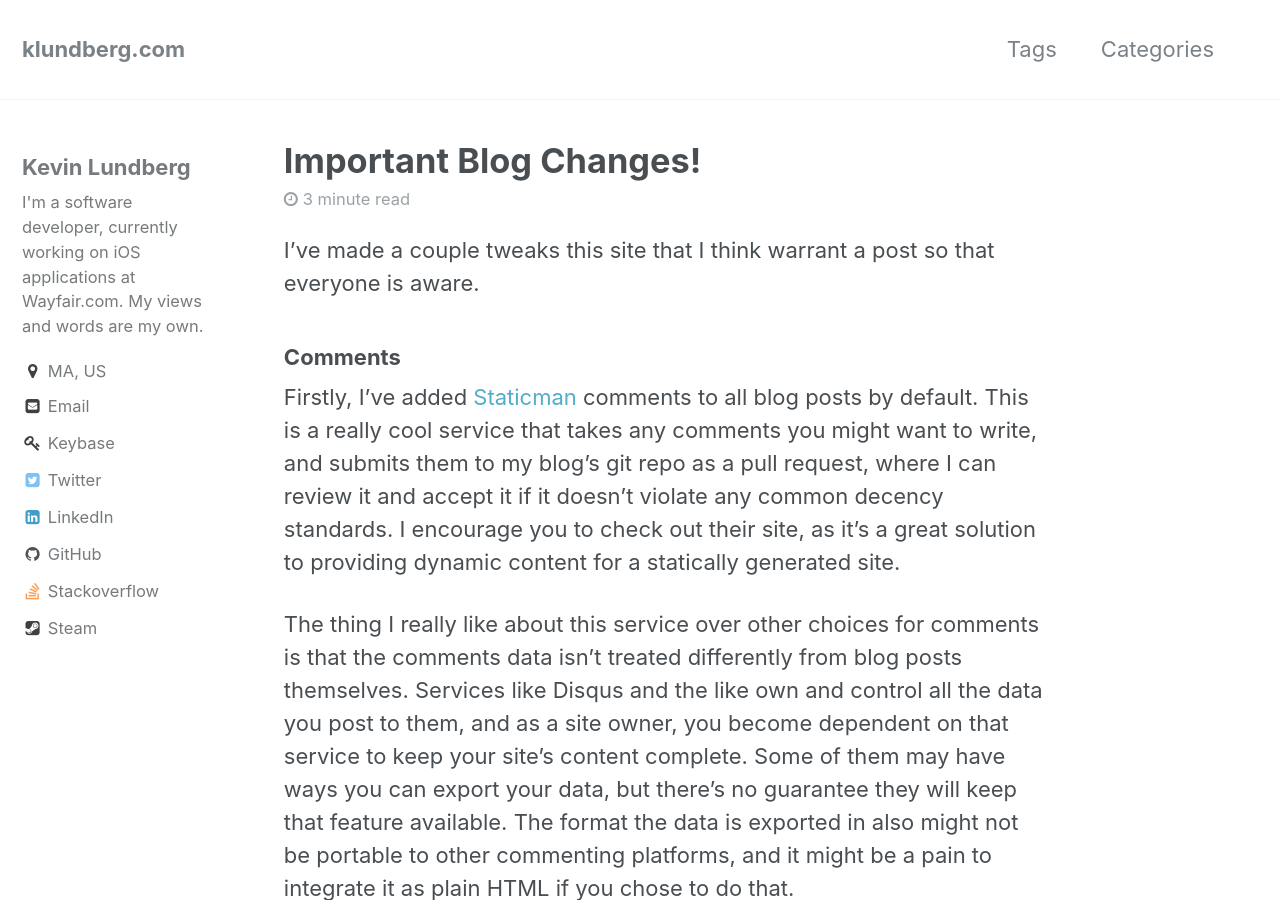
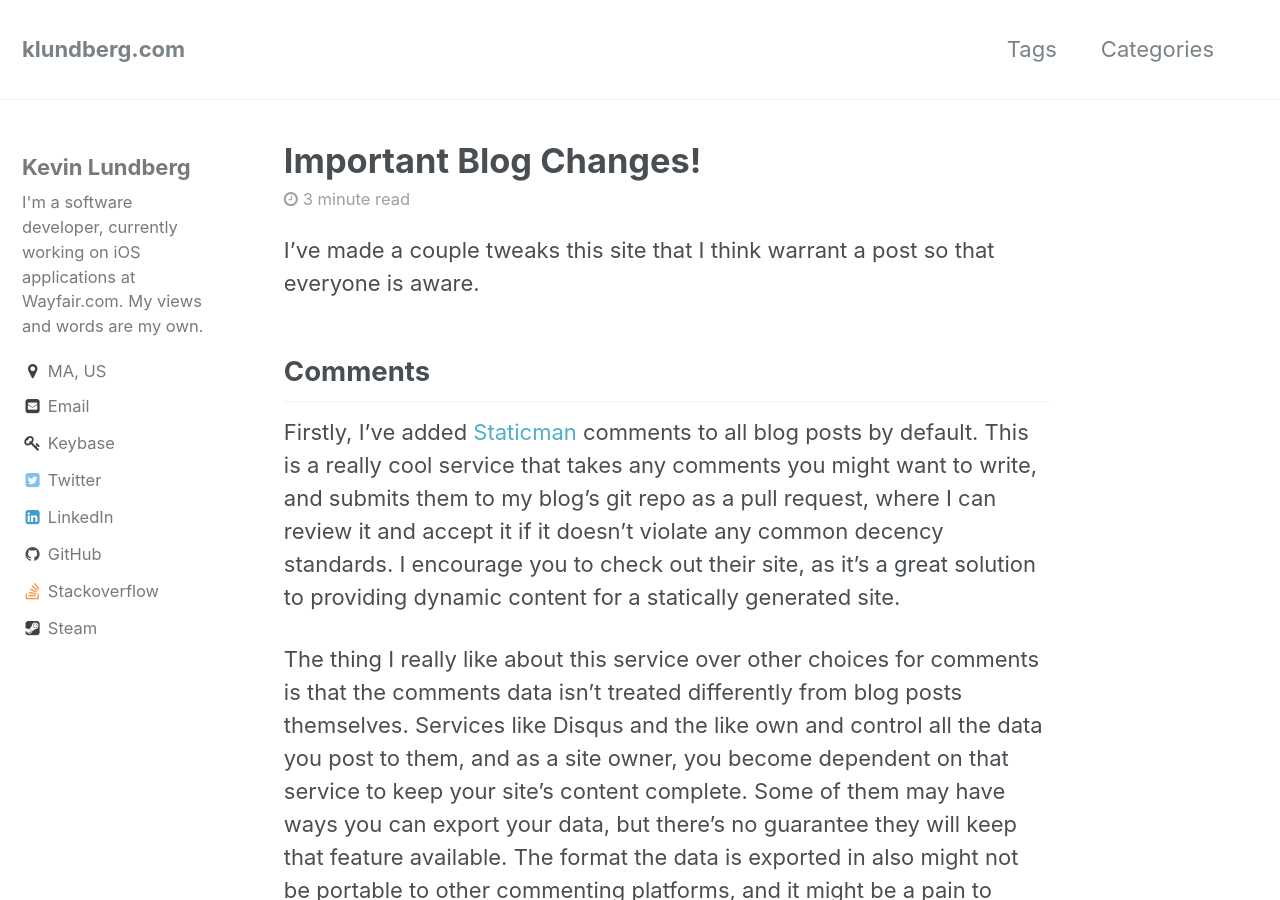
Before and after one commit to klundberg/klundberg.github.io, a Jekyll site: the page built from _posts/2017-02-26-important-blog-changes.md, in a window 1280 px wide and 900 px high. Built offline with Jekyll 4.4.1, drawn with Linux system fonts in a browser that asks for light colours.

```diff
--- a/_posts/2017-02-26-important-blog-changes.md
+++ b/_posts/2017-02-26-important-blog-changes.md
@@ -6,7 +6,7 @@ category: meta
 
 I've made a couple tweaks this site that I think warrant a post so that everyone is aware.
 
-### Comments
+## Comments
 
 Firstly, I've added [Staticman](https://staticman.net) comments to all blog posts by default. This is a really cool service that takes any comments you might want to write, and submits them to my blog's git repo as a pull request, where I can review it and accept it if it doesn't violate any common decency standards. I encourage you to check out their site, as it's a great solution to providing dynamic content for a statically generated site.
 
@@ -14,13 +14,13 @@ The thing I really like about this service over other choices for comments is th
 
 Using these services also forces you to rely on them to serve javascript that you do not control, which can possibly track your readers without their consent, or be exploited by some bad actor if the service's security isn't up to snuff. I haven't done thorough investigations into how exactly different services handle these things but I dislike the fact that these problems are even a possibility. Even though in the grand scheme of things it's unlikely anything catastrophic would happen, I'd rather be safe than sorry.
 
-### Analytics
+## Analytics
 
 The second change I've made follows closely from the rationale for the first. From the start, I've had Google Analytics tracking enabled on this site so I can see what posts might be popular. I checked that data somewhat frequently early on, but more recently I haven't really cared about it so much. I also was never 100% comfortable with adding it in the first place due to privacy concerns (as Google has the ability to know everything about what sites you visit if they all have Google Analytics running). I typically leave Google Analytics blocked with ublock origin, so it felt a bit hypocritical to have this enabled on my site when I don't opt to let other sites track my browsing in the same way.
 
 With all this in mind, moving forward I've decided to disable Google Analytics completely. I'm OK with going without analytics for now, but if I ever decide to add it back, I'll likely go with something I roll out myself, or some off the shelf self-hosted solution so that I can preserve your privacy.
 
-### What's next?
+## What's next?
 
 My goal with these changes is to never serve javascript or other content that is sourced from anywhere outside of domains that I own, so that nobody else can have control over what your browser does when visiting this site. I haven't done a complete audit of the theme I'm using here though, so something might slip through the cracks. If you notice anything, please let me know (you can do so in the fancy new comment boxes too 😄).
 
```
